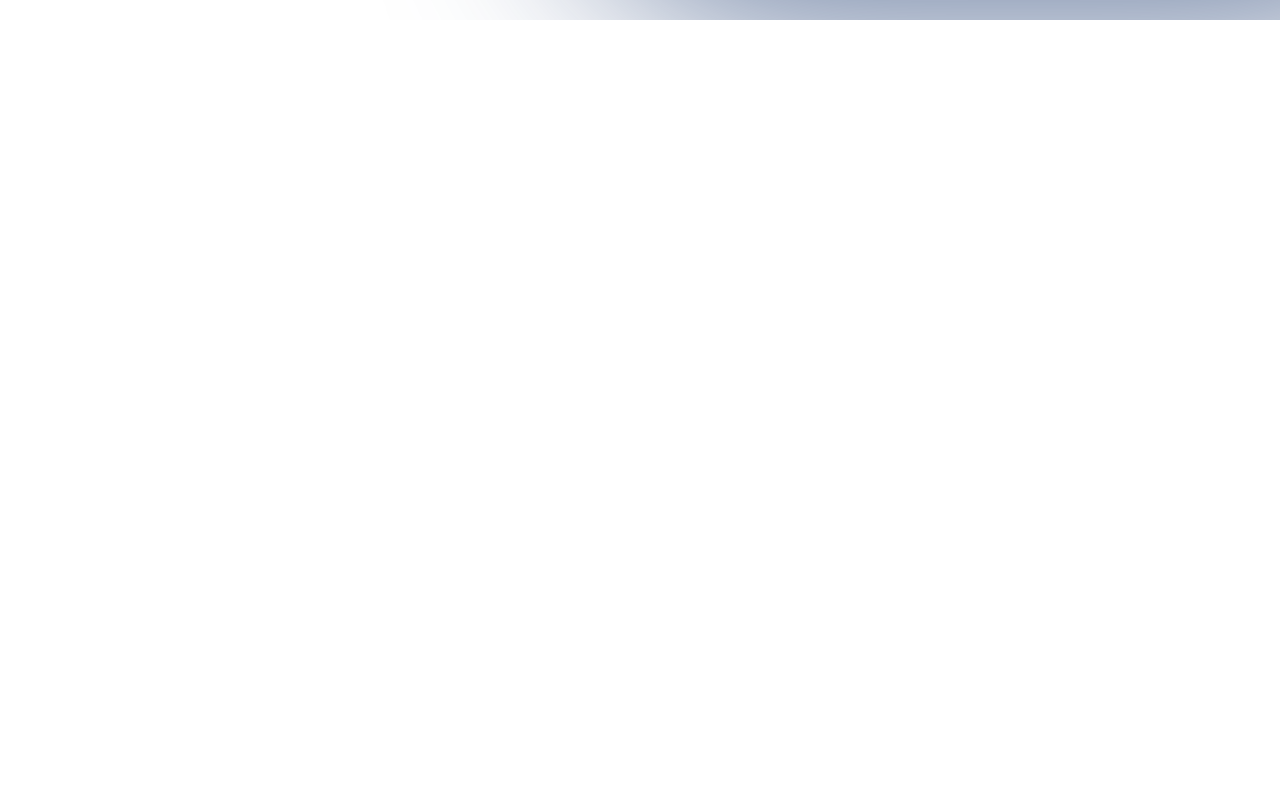
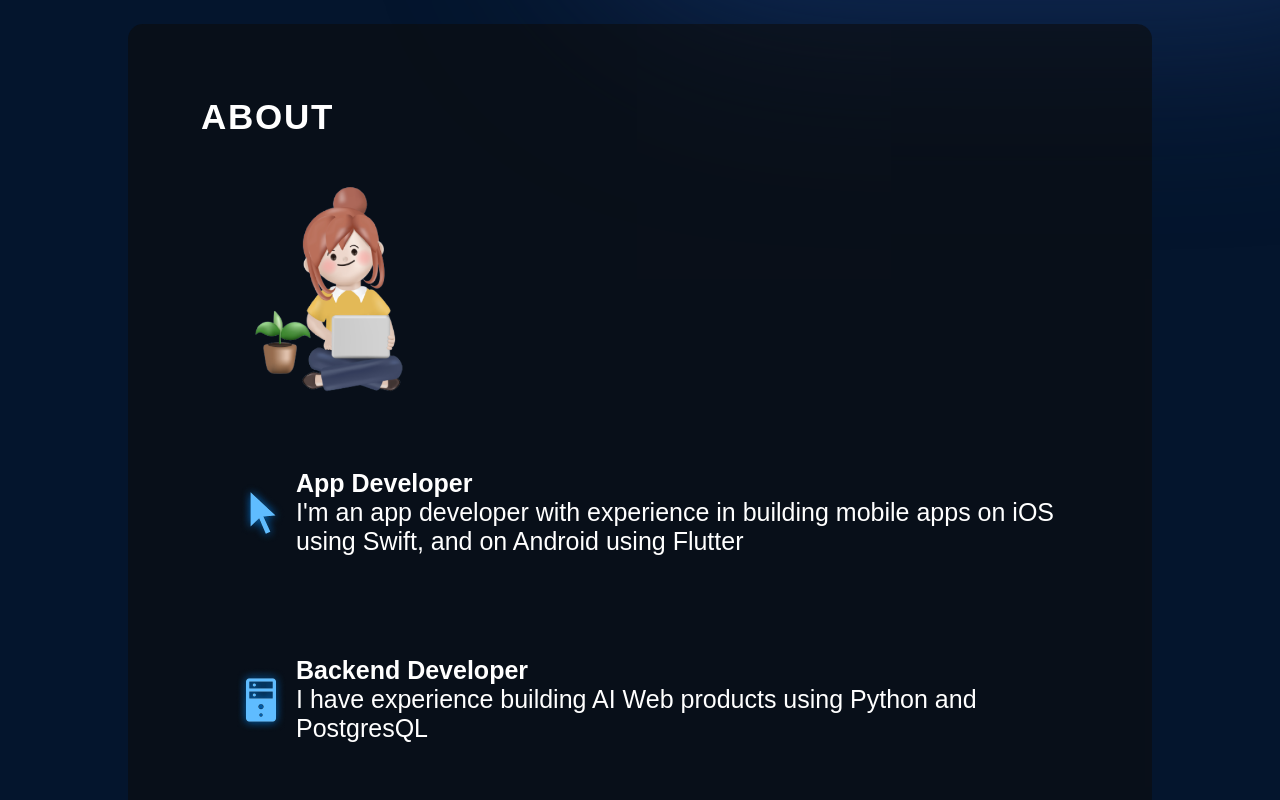
Before and after one commit to satish-bandaru/portfolio, a React (Vite) app: page / in a window 1280 px wide. Shown: the part 780-1580 px from the top of the page. Before the commit the page ends 800 px from the top, so only its background shows below. Built offline with nearby package versions, Linux system fonts and the light colour scheme.

Commit message:
Add about section (#2)
Co-authored-by: Satish <>

```diff
--- a/src/App.jsx
+++ b/src/App.jsx
@@ -1,4 +1,5 @@
 import styles from './App.module.css'
+import { About } from './components/About/About'
 import { Hero } from './components/Hero/Hero'
 import { Navbar } from './components/Navbar/Navbar'
 
@@ -6,6 +7,7 @@ function App() {
   return <div className={styles.App}>
     <Navbar />
     <Hero />
+    <About />
   </div>
 }
 
--- /dev/null
+++ b/src/components/About/About.jsx
@@ -0,0 +1,35 @@
+import React from "react";
+import styles from "./About.module.css";
+import { getImageUrl } from "../../utils";
+
+export const About = () => {
+    return <section className={styles.container} id="about">
+        <h2 className={styles.title}>About</h2>
+        <div className={styles.content}>
+            <img className={styles.aboutImage} src={getImageUrl("about/aboutImage.png")} alt="Me sitting with a laptop"/>
+        </div>
+        <ul className={styles.aboutItems}>
+            <li className={styles.aboutItem}>
+                <img src={getImageUrl("about/cursorIcon.png")} alt="Cursor icon"/>
+                <div className={styles.aboutItemText}>
+                    <h3>App Developer</h3>
+                    <p>I'm an app developer with experience in building mobile apps on iOS using Swift, and on Android using Flutter</p>
+                </div>
+            </li>
+            <li className={styles.aboutItem}>
+                <img src={getImageUrl("about/serverIcon.png")} alt="Server icon"/>
+                <div className={styles.aboutItemText}>
+                    <h3>Backend Developer</h3>
+                    <p>I have experience building AI Web products using Python and PostgresQL</p>
+                </div>
+            </li>
+            <li className={styles.aboutItem}>
+                <img src={getImageUrl("about/uiIcon.png")} alt="UI icon"/>
+                <div className={styles.aboutItemText}>
+                    <h3>Web Developer</h3>
+                    <p>I have built websites using ReactJS and Flutter Web</p>
+                </div>
+            </li>
+        </ul>
+    </section>;
+}
--- /dev/null
+++ b/src/components/About/About.module.css
@@ -0,0 +1,89 @@
+@import "../../vars.css";
+
+.container {
+    position: relative;
+    background-color: rgba(12, 12, 12, 0.6);
+    border-radius: 15px;
+    padding: 73px;
+    margin-top: 129px;
+    z-index: 1;
+    margin-left: 10%;
+    margin-right: 10%;
+}
+
+.title {
+    color: var(--color-text);
+    font-size: 35px;
+    font-weight: 700;
+    letter-spacing: 1.75px;
+    text-transform: uppercase;
+}
+
+.content {
+    display: flex;
+    flex-direction: row;
+    align-items: center;
+}
+
+.aboutImage {
+    width: 35%;
+
+}
+
+.aboutItems {
+    color: var(--color-text);
+    display: flex;
+    flex-direction: column;
+    gap: 50px;
+}
+
+.aboutItem {
+    display: flex;
+    flex-direction: row;
+    align-items: center;
+    border-radius: 20px;
+    list-style: none;
+    padding: 25px;
+    background-image: linear-gradient(90deg, rgba(165,215,232, 0.42) 0%, rgba(255,255,255,0) 100%);
+    background-size: 0 100%;
+    background-repeat: no-repeat;
+    transition: 0.4s;
+}
+
+.aboutItem:hover {
+    background-size: 100% 100%;
+}
+
+.aboutItem h3 {
+    font-size: 25px;
+    font-weight: 600;
+}
+
+.aboutItem p {
+    font-size: 25px;
+}
+
+@media screen and (max-width: 830px) {
+    .container {
+        background-color: transparent;
+        padding-left: 0;
+        padding-right: 0;
+    }
+
+    .content {
+        flex-direction: column;
+    }
+
+    .aboutImage {
+        display: none;
+    }
+
+    .aboutItems {
+        margin-top: 29px;
+    }
+
+    .aboutItem {
+        padding-left: 0;
+        padding-right: 0;
+    }
+}
--- a/src/components/Hero/Hero.module.css
+++ b/src/components/Hero/Hero.module.css
@@ -26,6 +26,7 @@
     font-family: var(--font-roboto);
     background: linear-gradient(90deg, rgba(255,255,255,1) 70%, rgba(255,255,255,0) 120%);
     -webkit-text-fill-color: transparent;
+    background-clip: text;
     -webkit-background-clip: text;
 }
 
--- a/src/index.css
+++ b/src/index.css
@@ -4,3 +4,7 @@
   padding: 0;
   font-family: "Outfit", Arial, Helvetica, sans-serif;
 }
+
+html {
+  scroll-behavior: smooth;
+}
```
